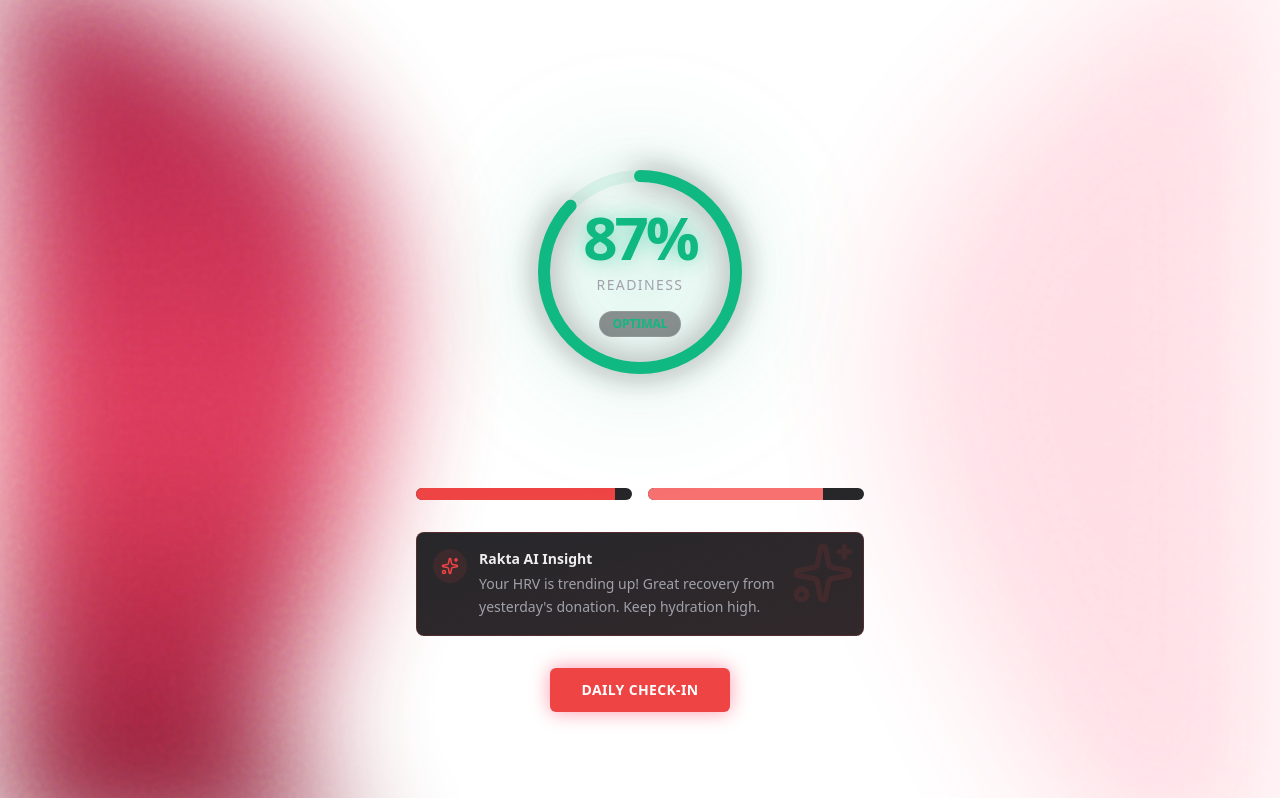
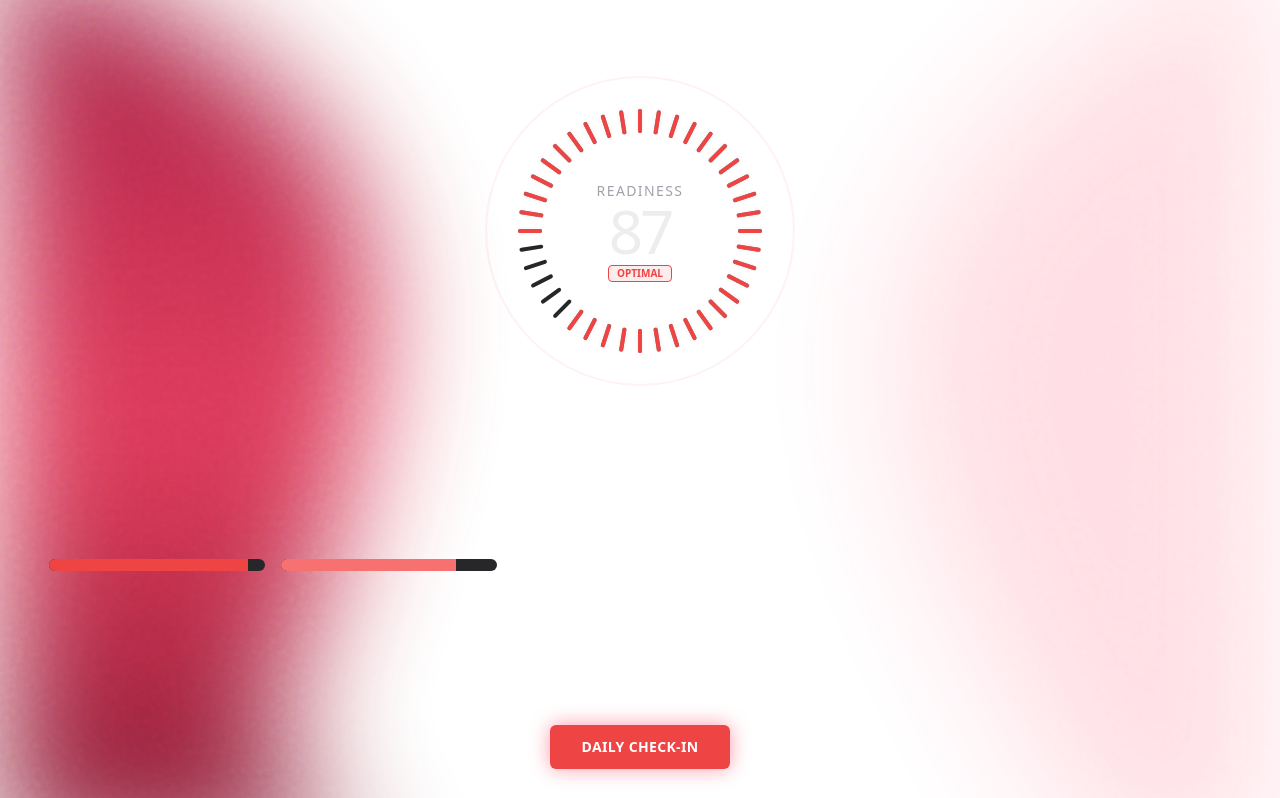
Before and after one commit to Sungchunn/Rakta-Webapp, a Next.js app in the folder frontend/: page / in a window 1280 px wide. Shown: the top 798 px of the page. Built offline with nearby package versions, Linux system fonts and the light colour scheme.

Commit message:
feat(dashboard): Refactor to Bento Grid with Radial Separator

```diff
--- /dev/null
+++ b/frontend/app/components/dashboard/RadialSeparator.tsx
@@ -0,0 +1,102 @@
+"use client";
+
+import { motion } from "framer-motion";
+
+interface RadialSeparatorProps {
+    score: number; // 0-100
+    status: "OPTIMAL" | "GOOD" | "FAIR" | "LOW";
+}
+
+export default function RadialSeparator({ score, status }: RadialSeparatorProps) {
+    // Determine color based on status (using new strict theme colors)
+    const getColor = () => {
+        switch (status) {
+            case "OPTIMAL": return "#EF4444"; // Neon Red
+            case "GOOD": return "#F87171";
+            case "FAIR": return "#FBBF24";
+            case "LOW": return "#7F1D1D";
+            default: return "#27272A";
+        }
+    };
+
+    const color = getColor();
+    const isOptimal = score >= 80;
+
+    // Segmented calculations
+    const radius = 120;
+    const circumference = 2 * Math.PI * radius;
+    const totalSegments = 40;
+    const gapPercent = 0.2; // 20% gap
+    const segmentLength = (circumference / totalSegments) * (1 - gapPercent);
+    const filledSegments = Math.round((score / 100) * totalSegments);
+
+    return (
+        <div className="relative flex items-center justify-center w-[300px] h-[300px]">
+            {/* Pulse Effect for Optimal State */}
+            {isOptimal && (
+                <motion.div
+                    className="absolute inset-0 rounded-full border-2 border-primary/20"
+                    animate={{ scale: [1, 1.1, 1], opacity: [0.5, 0, 0.5] }}
+                    transition={{ duration: 2, repeat: Infinity, ease: "easeInOut" }}
+                />
+            )}
+
+            {/* SVG Container */}
+            <svg width="300" height="300" className="rotate-[-90deg]">
+                {/* Track segments */}
+                {Array.from({ length: totalSegments }).map((_, i) => {
+                    return (
+                        <line
+                            key={`track-${i}`}
+                            x1="150"
+                            y1="30"
+                            x2="150"
+                            y2="50"
+                            stroke="#27272A" // Zinc-900 (Card/Muted)
+                            strokeWidth="4"
+                            strokeLinecap="round"
+                            transform={`rotate(${(i * 360) / totalSegments} 150 150)`}
+                        />
+                    );
+                })}
+
+                {/* Filled segments */}
+                {Array.from({ length: filledSegments }).map((_, i) => {
+                    return (
+                        <motion.line
+                            key={`fill-${i}`}
+                            x1="150"
+                            y1="30"
+                            x2="150"
+                            y2="50"
+                            stroke={color}
+                            strokeWidth="4"
+                            strokeLinecap="round"
+                            transform={`rotate(${(i * 360) / totalSegments} 150 150)`}
+                            initial={{ opacity: 0 }}
+                            animate={{ opacity: 1 }}
+                            transition={{ delay: i * 0.02 }}
+                            style={{ filter: "drop-shadow(0 0 2px currentColor)" }}
+                        />
+                    );
+                })}
+            </svg>
+
+            {/* Inner Content (HUD Data) */}
+            <div className="absolute flex flex-col items-center">
+                <span className="text-sm font-mono text-muted-foreground tracking-widest uppercase">Readiness</span>
+                <motion.span
+                    className="text-6xl font-black font-mono tracking-tighter text-foreground"
+                    initial={{ opacity: 0, scale: 0.5 }}
+                    animate={{ opacity: 1, scale: 1 }}
+                    transition={{ type: "spring", stiffness: 100 }}
+                >
+                    {score}
+                </motion.span>
+                <div className={`mt-1 px-2 py-0.5 rounded text-[10px] font-bold tracking-[0.2em] upercase border ${isOptimal ? 'border-primary text-primary bg-primary/10' : 'border-muted text-muted-foreground'}`}>
+                    {status}
+                </div>
+            </div>
+        </div>
+    );
+}
--- /dev/null
+++ b/frontend/app/components/ui/bento-grid.tsx
@@ -0,0 +1,54 @@
+import { cn } from "@/lib/utils";
+
+export const BentoGrid = ({
+    className,
+    children,
+}: {
+    className?: string;
+    children: React.ReactNode;
+}) => {
+    return (
+        <div
+            className={cn(
+                "grid md:auto-rows-[18rem] grid-cols-1 md:grid-cols-3 gap-4 max-w-7xl mx-auto ",
+                className
+            )}
+        >
+            {children}
+        </div>
+    );
+};
+
+export const BentoGridItem = ({
+    className,
+    title,
+    description,
+    header,
+    icon,
+}: {
+    className?: string;
+    title?: string | React.ReactNode;
+    description?: string | React.ReactNode;
+    header?: React.ReactNode;
+    icon?: React.ReactNode;
+}) => {
+    return (
+        <div
+            className={cn(
+                "row-span-1 rounded-xl group/bento hover:shadow-xl transition duration-200 shadow-input dark:shadow-none p-4 dark:bg-card dark:border-white/[0.1] bg-white border border-transparent justify-between flex flex-col space-y-4",
+                className
+            )}
+        >
+            {header}
+            <div className="group-hover/bento:translate-x-2 transition duration-200">
+                {icon}
+                <div className="font-sans font-bold text-neutral-600 dark:text-neutral-200 mb-2 mt-2">
+                    {title}
+                </div>
+                <div className="font-sans font-normal text-neutral-600 text-xs dark:text-neutral-300">
+                    {description}
+                </div>
+            </div>
+        </div>
+    );
+};
--- a/frontend/app/page.tsx
+++ b/frontend/app/page.tsx
@@ -1,12 +1,14 @@
 "use client";
 
-import ReadinessRing from "@/components/ReadinessRing";
+import { BentoGrid, BentoGridItem } from "@/app/components/ui/bento-grid";
+import RadialSeparator from "@/app/components/dashboard/RadialSeparator";
 import DashboardCharts from "@/components/dashboard/DashboardCharts";
 import DailyCheckIn from "@/components/dashboard/DailyCheckIn";
 import InsightCard from "@/components/dashboard/InsightCard";
+import { Activity, Zap, Moon } from "lucide-react";
 
 export default function DashboardPage() {
-  // Mock Data (will replace with API fetch)
+  // Mock Data
   const readinessData = {
     score: 87,
     status: "OPTIMAL" as const,
@@ -14,42 +16,72 @@
       physical: 92,
       lifestyle: 81
     },
-    insight: "Your HRV is trending up! Great recovery from yesterday's donation. Keep hydration high."
+    insight: "Your HRV is trending up! Great recovery from yesterday's donation."
   };
 
+  const items = [
+    {
+      title: "Physiological Status",
+      description: "Real-time recovery tracking based on HRV & Iron levels.",
+      header: (
+        <div className="flex flex-1 w-full h-full min-h-[6rem] rounded-xl justify-center items-center bg-dot-white/[0.2] [mask-image:linear-gradient(to_bottom_right,white,transparent,transparent)]">
+          <RadialSeparator score={readinessData.score} status={readinessData.status} />
+        </div>
+      ),
+      icon: <Activity className="h-4 w-4 text-primary" />,
+      className: "md:col-span-2",
+    },
+    {
+      title: "Recovery Diagnostics",
+      description: "Breakdown of your system's regeneration.",
+      header: (
+        <div className="flex flex-1 w-full h-full min-h-[6rem] rounded-xl flex-col justify-center p-4">
+          <DashboardCharts recoveryScore={readinessData.breakdown.physical} lifestyleScore={readinessData.breakdown.lifestyle} />
+        </div>
+      ),
+      icon: <Zap className="h-4 w-4 text-yellow-500" />,
+      className: "md:col-span-1",
+    },
+    {
+      title: "Daily Log",
+      description: "Input your sleep and supplement data.",
+      header: (
+        <div className="flex flex-1 w-full h-full min-h-[6rem] rounded-xl justify-center items-center">
+          <DailyCheckIn />
+        </div>
+      ),
+      icon: <Moon className="h-4 w-4 text-blue-400" />,
+      className: "md:col-span-1",
+    },
+    {
+      title: "AI Coach Insight",
+      description: readinessData.insight,
+      header: <InsightCard text={readinessData.insight} />,
+      icon: <Zap className="h-4 w-4 text-primary" />,
+      className: "md:col-span-2",
+    },
+  ];
+
   return (
-    <div className="flex flex-col items-center justify-center min-h-[80vh] gap-8 p-4 py-8 animate-in fade-in duration-700">
-
-      {/* Background Ambience */}
-      <div className="fixed inset-0 pointer-events-none -z-10">
-        <div className="absolute top-1/4 left-1/4 w-64 h-64 bg-primary/20 rounded-full blur-[100px]" />
-        <div className="absolute bottom-1/4 right-1/4 w-64 h-64 bg-blue-500/10 rounded-full blur-[100px]" />
-      </div>
-
-      <div className="text-center space-y-2">
-        <h1 className="text-3xl font-bold font-heading text-foreground uppercase tracking-tight">
-          System Status
-        </h1>
-        <p className="text-muted-foreground text-sm uppercase tracking-widest">
-          {new Date().toLocaleDateString('en-US', { weekday: 'long', month: 'long', day: 'numeric' })}
+    <div className="p-4 bg-background min-h-screen">
+      <div className="max-w-7xl mx-auto mb-8 pt-4">
+        <h1 className="text-4xl font-black font-heading tracking-tight text-white mb-2">SYSTEM STATUS</h1>
+        <p className="text-muted-foreground font-mono uppercase tracking-widest text-xs">
+          {new Date().toLocaleDateString('en-US', { weekday: 'long', year: 'numeric', month: 'long', day: 'numeric' })}
         </p>
       </div>
-
-      <div className="relative z-10">
-        <ReadinessRing score={readinessData.score} status={readinessData.status} />
-      </div>
-
-      <DashboardCharts
-        recoveryScore={readinessData.breakdown.physical}
-        lifestyleScore={readinessData.breakdown.lifestyle}
-      />
-
-      <InsightCard text={readinessData.insight} />
-
-      <div className="pt-4">
-        <DailyCheckIn />
-      </div>
-
+      <BentoGrid>
+        {items.map((item, i) => (
+          <BentoGridItem
+            key={i}
+            title={item.title}
+            description={item.description}
+            header={item.header}
+            icon={item.icon}
+            className={item.className}
+          />
+        ))}
+      </BentoGrid>
     </div>
   );
 }
```
